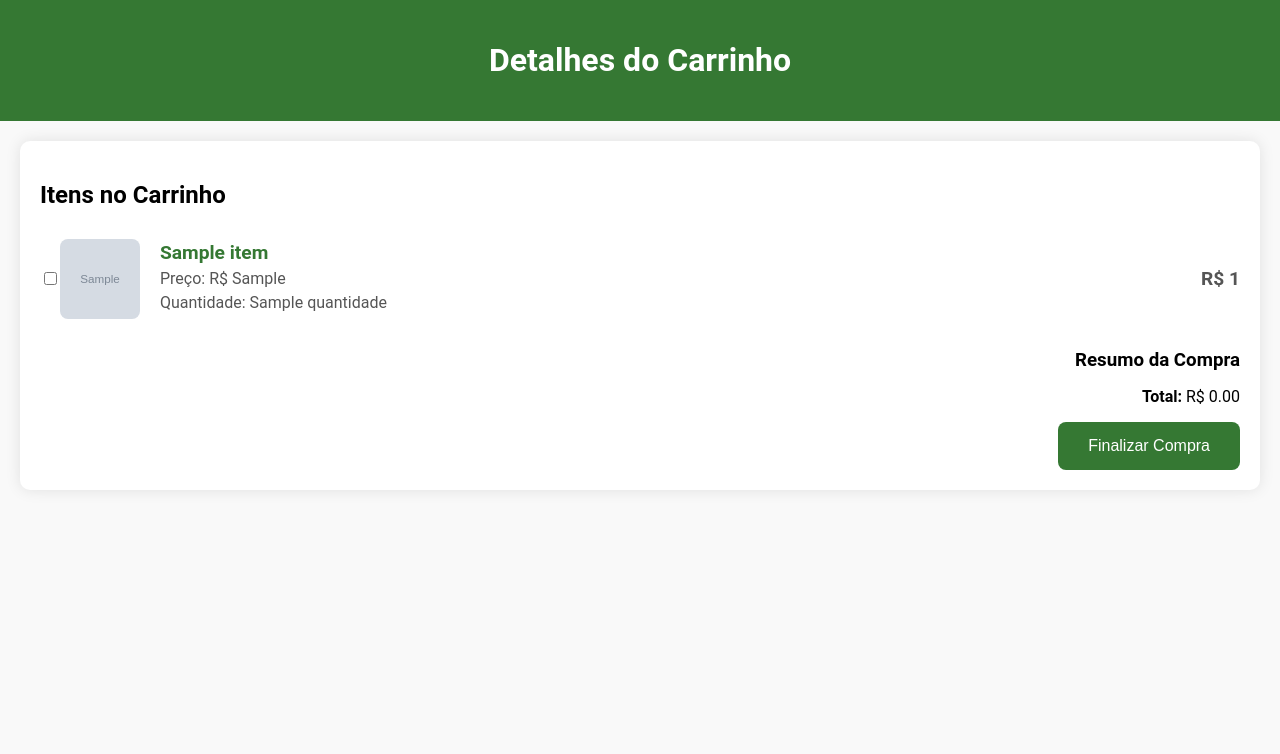
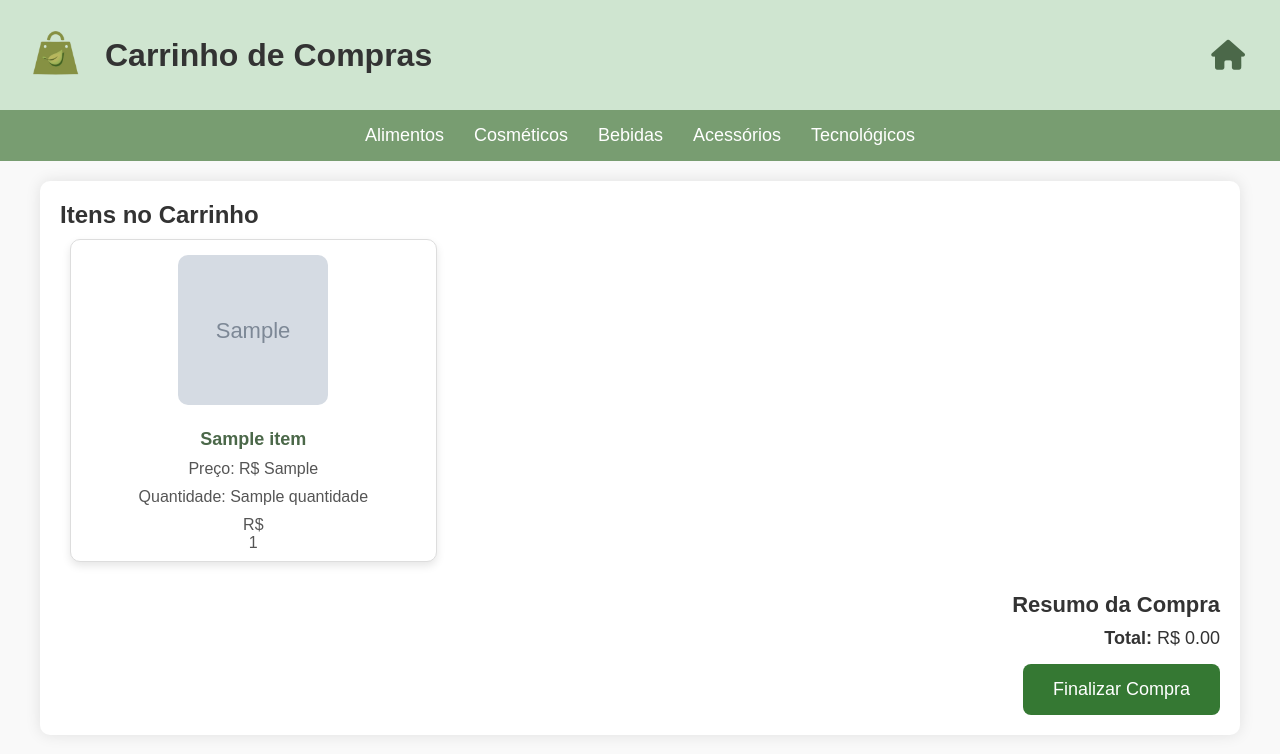
Before and after one commit to LipeOS/E-commerce, a Flask app: template frontend/templates/carrinho.html in a window 1280 px wide. Shown: the top 754 px of the page. Run offline with Flask 3, Linux system fonts and the light colour scheme; the template is opened without the code that fills it: most values are stand-ins (such as "Sample title", 1, 10 or a date in 2020); grey boxes marked "Sample" are stand-in pictures.

Commit message:
Atualizacao web
Pequenas mudancas em certas partes

```diff
--- a/frontend/static/css/cart.css
+++ b/frontend/static/css/cart.css
@@ -1,18 +1,104 @@
-body {
-    font-family: 'Roboto', sans-serif;
-    background-color: #f9f9f9;
+/* Reset de estilos básicos */
+* {
     margin: 0;
     padding: 0;
+    box-sizing: border-box;
 }
 
-.header {
-    background-color: #357833;
-    color: #fff;
-    padding: 20px;
-    text-align: center;
+body {
+    font-family: 'Arial', sans-serif;
+    background-color: #f9f9f9;
+    color: #333;
 }
 
-.cart-details {
+/* Estilos do Header */
+.header {
+    display: flex;
+    align-items: center;
+    justify-content: space-between;
+    padding: 15px;
+    background-color: #cfe5d0;
+}
+
+.logo-container {
+    display: flex;
+    align-items: center;
+    flex: 1;
+}
+
+.logo {
+    height: 80px;
+    width: 80px;
+    margin-right: 10px;
+}
+
+/* Adicionando o estilo para o ícone de casa */
+.icons-container {
+    display: flex;
+    align-items: center;
+}
+
+#home-icon {
+    font-size: 30px;
+    color: #4b6849;
+    margin-right: 20px;
+    cursor: pointer;
+}
+
+#cart-icon {
+    width: 40px;
+    height: 40px;
+    cursor: pointer;
+    margin-left: 15px;
+}
+
+.search-container {
+    display: flex;
+    align-items: center;
+    justify-content: flex-end;
+    flex: 1;
+}
+
+.search-input {
+    padding: 8px;
+    border-radius: 20px;
+    border: 1px solid #ccc;
+    outline: none;
+    width: 100%;
+    max-width: 250px;
+}
+
+.search-btn {
+    background-color: #d0d8c5;
+    border: none;
+    cursor: pointer;
+    margin-left: 10px;
+    padding: 8px;
+    border-radius: 50%;
+    color: #4b6849;
+}
+
+/* Barra de navegação */
+.nav-bar {
+    display: flex;
+    justify-content: center;
+    background-color: #789d71;
+    padding: 15px;
+}
+
+.nav-bar a {
+    margin: 0 15px;
+    color: #fff;
+    text-decoration: none;
+    font-size: 18px;
+}
+
+.nav-bar a:hover {
+    text-decoration: underline;
+}
+
+/* Estilos gerais de layout de produtos */
+.produto-section, .cart-details {
     max-width: 1200px;
     margin: 20px auto;
     padding: 20px;
@@ -21,68 +107,83 @@ body {
     box-shadow: 0 0 15px rgba(0, 0, 0, 0.1);
 }
 
-.cart-details h2 {
-    margin-bottom: 20px;
+.produto-container, .cart-items {
+    display: flex;
+    flex-wrap: wrap;
+    justify-content: space-between;
+    list-style: none;
 }
 
-.cart-items {
-    list-style: none;
-    padding: 0;
-}
-
-.cart-item {
+.produto-card, .cart-item {
+    background-color: #fff;
+    border: 1px solid #ddd;
+    border-radius: 10px;
+    padding: 15px;
+    margin: 10px;
+    text-align: center;
+    width: calc(33.33% - 20px); /* Tamanho responsivo para 3 colunas */
+    box-shadow: 0 4px 8px rgba(0, 0, 0, 0.1);
     display: flex;
-    align-items: center;
-    justify-content: space-between;
-    border-bottom: 1px solid #ddd;
-    padding: 10px 0;
-}
-
-.cart-item:last-child {
-    border-bottom: none;
-}
-
-.item-details {
-    display: flex;
+    flex-direction: column;
     align-items: center;
 }
 
-.item-details img {
-    width: 80px;
-    height: 80px;
+.produto-card img, .cart-item img {
+    width: 150px;
+    height: 150px;
     object-fit: cover;
-    border-radius: 8px;
-    margin-right: 20px;
+    border-radius: 10px;
+    margin-bottom: 10px;
 }
 
-.item-info {
-    text-align: left;
+.produto-card h2, .cart-item h3 {
+    font-size: 18px;
+    color: #4b6849;
+    margin: 10px 0;
 }
 
-.item-info h3 {
-    margin: 0;
-    font-size: 1.2em;
-    color: #357833;
+.produto-card p, .cart-item p {
+    color: #555;
+    margin-bottom: 10px;
 }
 
-.item-info p {
-    margin: 5px 0;
-    color: #555;
+.produto-card a img, .cart-item .item-price {
+    width: 30px;
+    height: 30px;
+    cursor: pointer;
 }
 
-.item-price {
-    font-size: 1.2em;
-    font-weight: bold;
-    color: #555;
+.produto-card a {
+    display: inline-block;
+    margin-top: 10px;
 }
 
+.produto-card .btn-buy, .checkout-btn {
+    background-color: #789d71;
+    color: #fff;
+    padding: 10px 20px;
+    border: none;
+    border-radius: 5px;
+    cursor: pointer;
+    font-size: 18px;
+    margin-top: 15px;
+    transition: background-color 0.3s ease;
+}
+
+.produto-card .btn-buy:hover, .checkout-btn:hover {
+    background-color: #5d7c5b;
+}
+
+/* Resumo do carrinho */
 .cart-summary {
     text-align: right;
     margin-top: 20px;
+    font-size: 18px;
 }
 
 .cart-summary h3 {
-    margin: 0 0 10px 0;
+    margin-bottom: 10px;
+    font-size: 22px;
 }
 
 .checkout-btn {
@@ -93,9 +194,47 @@ body {
     font-size: 1em;
     border-radius: 8px;
     cursor: pointer;
-    transition: background-color 0.3s ease;
 }
 
 .checkout-btn:hover {
     background-color: #285c27;
 }
+
+/* Responsividade */
+@media (max-width: 768px) {
+    .produto-card, .cart-item {
+        width: calc(50% - 20px);
+    }
+
+    .produto-card img, .cart-item img {
+        width: 100px;
+        height: 100px;
+    }
+
+    .produtos, .cart-details {
+        padding: 10px;
+    }
+
+    .header {
+        flex-direction: column;
+    }
+
+    .nav-bar {
+        flex-direction: column;
+        padding: 10px;
+    }
+
+    .nav-bar a {
+        margin: 10px 0;
+    }
+}
+
+@media (max-width: 480px) {
+    .produto-card, .cart-item {
+        width: 100%;
+    }
+
+    .produtos, .cart-details {
+        padding: 5px;
+    }
+}
--- a/frontend/templates/admin_dashboard.html
+++ b/frontend/templates/admin_dashboard.html
@@ -4,6 +4,7 @@
     <meta charset="UTF-8">
     <meta name="viewport" content="width=device-width, initial-scale=1.0">
     <title>Painel de Administração</title>
+    <link rel="shortcut icon" href="favicon.icon" type="{{ url_for('static', filename='img/logo.png') }}">
     <link rel="stylesheet" href="{{ url_for('static', filename='css/adm.css') }}">
 </head>
 <body>
--- a/frontend/templates/carrinho.html
+++ b/frontend/templates/carrinho.html
@@ -8,11 +8,32 @@
     <link rel="stylesheet" href="https://cdnjs.cloudflare.com/ajax/libs/font-awesome/6.0.0-beta3/css/all.min.css" />
 </head>
 <body>
+
+    <!-- Cabeçalho com logo e barra de pesquisa -->
     <header class="header">
-        <h1>Detalhes do Carrinho</h1>
+        <div class="logo-container">
+            <img id="g" src="{{ url_for('static', filename='img/logo.png') }}" alt="Logo" class="logo">
+            <h1>Carrinho de Compras</h1>
+        </div>
+        <div class="icons-container">
+            <!-- Adicionando ícone de casa que redireciona para o index -->
+            <a href="{{ url_for('index') }}">
+                <i class="fas fa-home" id="home-icon"></i>
+            </a>
+        </div>
     </header>
 
+    <!-- Barra de navegação -->
+    <nav class="nav-bar">
+        <a href="#">Alimentos</a>
+        <a href="#">Cosméticos</a>
+        <a href="#">Bebidas</a>
+        <a href="#">Acessórios</a>
+        <a href="#">Tecnológicos</a>
+    </nav>
+
     <main>
+        <!-- Detalhes do carrinho -->
         <section class="cart-details">
             <h2>Itens no Carrinho</h2>
 
@@ -21,7 +42,6 @@
                     {% for item in cart_items %}
                     <li class="cart-item">
                         <div class="item-details">
-                            <input type="checkbox" class="select-item" data-item-id="{{ item.id }}">
                             <img src="{{ url_for('static', filename=item.imagem_url) }}" alt="{{ item.nome_produto }}">
                             <div class="item-info">
                                 <h3>{{ item.nome_produto }}</h3>
--- a/frontend/templates/index.html
+++ b/frontend/templates/index.html
@@ -6,7 +6,8 @@
     <title>Ecommerce</title>
     <link rel="shortcut icon" href="favicon.icon" type="{{ url_for('static', filename='img/logo.png') }}">
     <link rel="stylesheet" href="{{ url_for('static', filename='css/index.css') }}">
-    <link rel="stylesheet" href="{{ url_for('static', filename='css/produtos.css') }}">
+    <link rel="stylesheet" href="https://cdnjs.cloudflare.com/ajax/libs/font-awesome/6.0.0-beta3/css/all.min.css" integrity="sha512-Fo3rlrZj/k7ujTnH2CRGioNqLfyXHq/njGJqnx9pFvkuRFrTuzUHG/J3F1QU6wIfrB5kM0Aph58jqDSeM3hRw==" crossorigin="anonymous" referrerpolicy="no-referrer" />
+
     <!-- Incluindo FontAwesome para ícones -->
     <link rel="stylesheet" href="https://cdnjs.cloudflare.com/ajax/libs/font-awesome/6.0.0-beta3/css/all.min.css" integrity="sha512-Fo3rlrZj/k7ujTnH2CRGioNqLfyXHq/njGJqnx9pFvkuRFrTuzUHG/J3F1QU6wIfrB5kM0Aph58jqDSeM3hRw==" crossorigin="anonymous" referrerpolicy="no-referrer" />
 </head>
@@ -24,7 +25,7 @@
             </button>
             <!-- Ícone do carrinho com redirecionamento -->
             <a href="{{ url_for('carrinho') }}">
-                <img id="cart-icon" src="{{ url_for('static', filename='img/cart-icon.png') }}" alt="Carrinho">
+                <img id="cart-icon" src="{{ url_for('static', filename='img/cart.png') }}" alt="Carrinho">
             </a>
         </div>
     </header>
```
Also changed, not shown: frontend/static/img/cart.png (added), frontend/static/img/shopping-cart (1).png (deleted).
